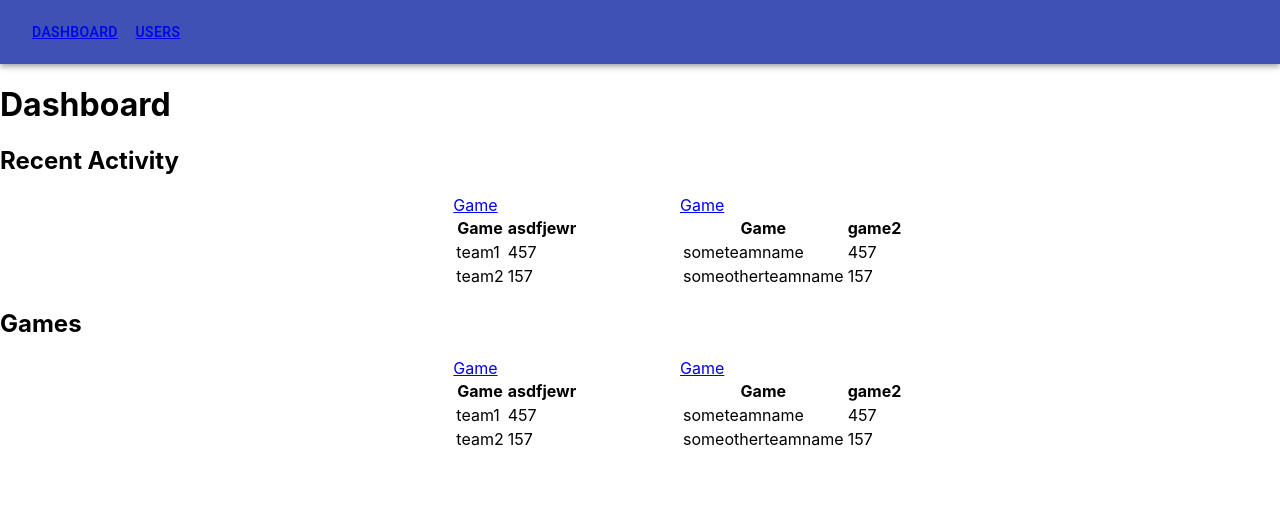
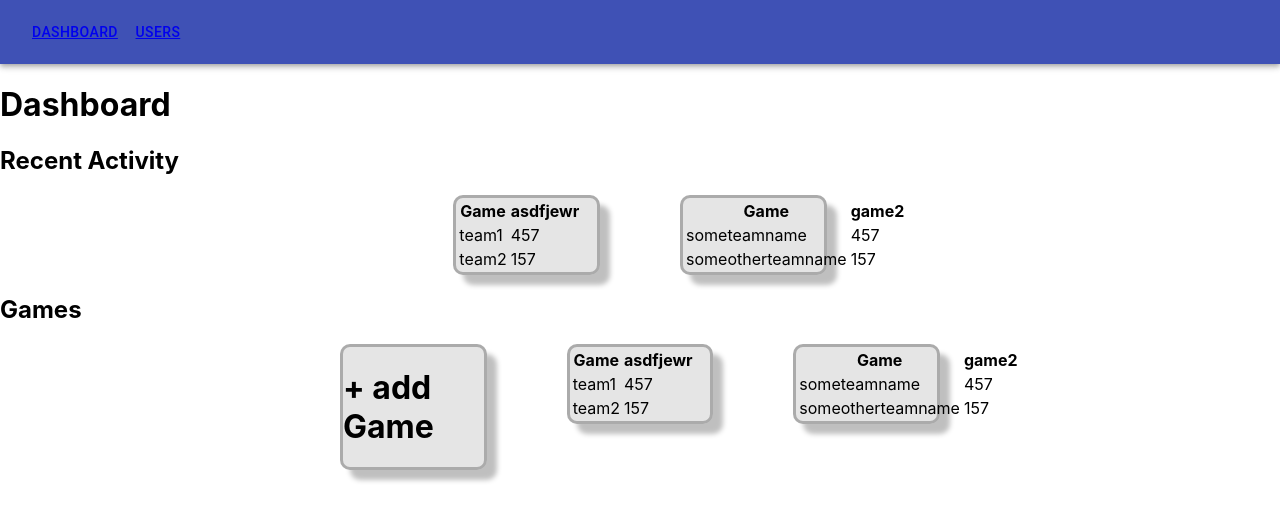
Before and after one commit to moschi/VSS_CT, a React (Create React App) app in the folder jass/: page / in a window 1280 px wide. Shown: the top 520 px of the page. Built offline with nearby package versions, Linux system fonts and the light colour scheme.

Commit message:
loading images in canvas

```diff
--- /dev/null
+++ b/jass/src/classes/DrawGameBoard.ts
@@ -0,0 +1,62 @@
+import {Game} from "./Game";
+import {RefObject} from "react";
+
+class DrawGameBoard {
+
+    canvas: RefObject<HTMLCanvasElement>;
+    game: Game;
+    jasstafel:string;
+
+    constructor(canvas: RefObject<HTMLCanvasElement>, game: Game, jasstafel:string) {
+        this.canvas = canvas;
+        this.game = game;
+        this.jasstafel = jasstafel;
+    }
+
+    loadImage(){
+        return new Promise((resolve)=>{
+            let backgroundImage = new Image(515,720);
+            backgroundImage.src = this.jasstafel;
+            resolve(backgroundImage);
+        })
+    }
+
+    renderDefaultBoard() {
+
+        this.loadImage()
+            .then((backgroundImage)=>{
+            if (this.canvas.current) {
+                let context = this.canvas.current.getContext("2d");
+                if (context) {
+                    // @ts-ignore
+                    backgroundImage.onload = function(){
+                        // @ts-ignore
+                        context.drawImage(backgroundImage, 0, 0);
+
+                        // context.moveTo(0, 0);
+                        // context.lineTo(515, 0);
+                        // context.lineTo(0, 720);
+                        // context.lineTo(515, 720);
+                        // context.stroke();
+                    };
+                } else {
+                    console.log("something went wrong");
+                    console.log(this.canvas);
+                }
+            } else {
+                console.log("something went wrong");
+                console.log(this.canvas);
+            }
+        })
+
+
+    }
+
+    render() {
+        this.renderDefaultBoard();
+    }
+
+
+}
+
+export default DrawGameBoard;
--- a/jass/src/components/App.tsx
+++ b/jass/src/components/App.tsx
@@ -11,6 +11,7 @@ import User from './User';
 import AppBar from '@material-ui/core/AppBar';
 import Toolbar from '@material-ui/core/Toolbar';
 import Button from '@material-ui/core/Button';
+import GameBoard from './GameBoard';
 
 
 function App() {
@@ -35,9 +36,12 @@ function App() {
                     <Route path="/users">
                         <User/>
                     </Route>
+                    <Route path="/game/:id" render={(props) => <GameBoard {...props}/>}
+                    />
                     <Route path="/">
                         <Dashboard/>
                     </Route>
+
                 </Switch>
             </div>
         </Router>
--- a/jass/src/components/Dashboard.tsx
+++ b/jass/src/components/Dashboard.tsx
@@ -3,26 +3,26 @@ import {Grid} from "@material-ui/core";
 import {Game} from "../classes/Game";
 import calculatePointsPerTeam from "../classes/GameUtils";
 import GameMocks from "../classes/GameMocks";
-import {
-    BrowserRouter as Router,
-    Switch,
-    Route,
-    Link
-} from "react-router-dom";
+import {withRouter} from "react-router";
 
-function Dashboard() {
+
+function Dashboard(props:any) {
 
     const gameArray: Game[] = GameMocks;
 
     const games = gameArray.map((game: Game) => {
-
         const results = calculatePointsPerTeam(game);
-
 
         return (
             <Grid item xs={12} md={4} lg={2}>
-                <Link to="/game">Game</Link>
-                <div className="gameWrapper">
+
+                    <div className="gameWrapper" onClick={() => {
+
+                        const route = "/game/" + game.id;
+
+                        props.history.push(route);
+
+                    }}>
                         <table>
                             <thead>
                             </thead>
@@ -58,6 +58,9 @@ function Dashboard() {
                   justify="center"
                   align-items="center">
                 {games}
+
+
+
             </Grid>
 
             <h2>Games</h2>
@@ -67,6 +70,9 @@ function Dashboard() {
                   direction="row"
                   justify="center"
                   align-items="center">
+                <Grid item xs={12} md={4} lg={2}>
+                    <div className="gameWrapper"><h1>+ add Game</h1></div>
+                </Grid>
                 {games}
             </Grid>
 
@@ -76,4 +82,4 @@ function Dashboard() {
     );
 }
 
-export default Dashboard
+export default withRouter(Dashboard)
--- /dev/null
+++ b/jass/src/components/GameBoard.tsx
@@ -0,0 +1,24 @@
+import * as React from "react";
+import {useEffect, useRef} from "react";
+import DrawGameBoard from "../classes/DrawGameBoard";
+import {Game} from "../classes/Game";
+import GameMocks from "../classes/GameMocks";
+import jasstafel from "../images/jasstafel.jpg";
+
+function GameBoard(props: any) {
+
+    const canvasRef = useRef<HTMLCanvasElement>(null);
+
+    const mockedGame:Game = GameMocks[0];
+
+    useEffect(()=>{
+        const boardRenderer = new DrawGameBoard(canvasRef, mockedGame, jasstafel);
+        boardRenderer.render();
+    });
+
+    return <div><h1>{props.match.params.id}</h1>
+        <canvas ref={canvasRef} width={515} height={720}/>
+    </div>;
+}
+
+export default GameBoard;
--- a/jass/src/styles/App.css
+++ b/jass/src/styles/App.css
@@ -36,3 +36,10 @@
         transform: rotate(360deg);
     }
 }
+
+.gameWrapper {
+    background-color: rgba(0, 0, 0, 0.1);
+    border: solid rgba(0,0,0,0.25) 3px;
+    box-shadow: 10px 10px 5px 0 rgba(0, 0, 0, 0.25);
+    border-radius: 10px;
+}
```
Also changed, not shown: jass/public/jasstafel.jpg (added), jass/src/images/jasstafel.jpg (added). Lines whose indentation alone changed are shown as unchanged.
